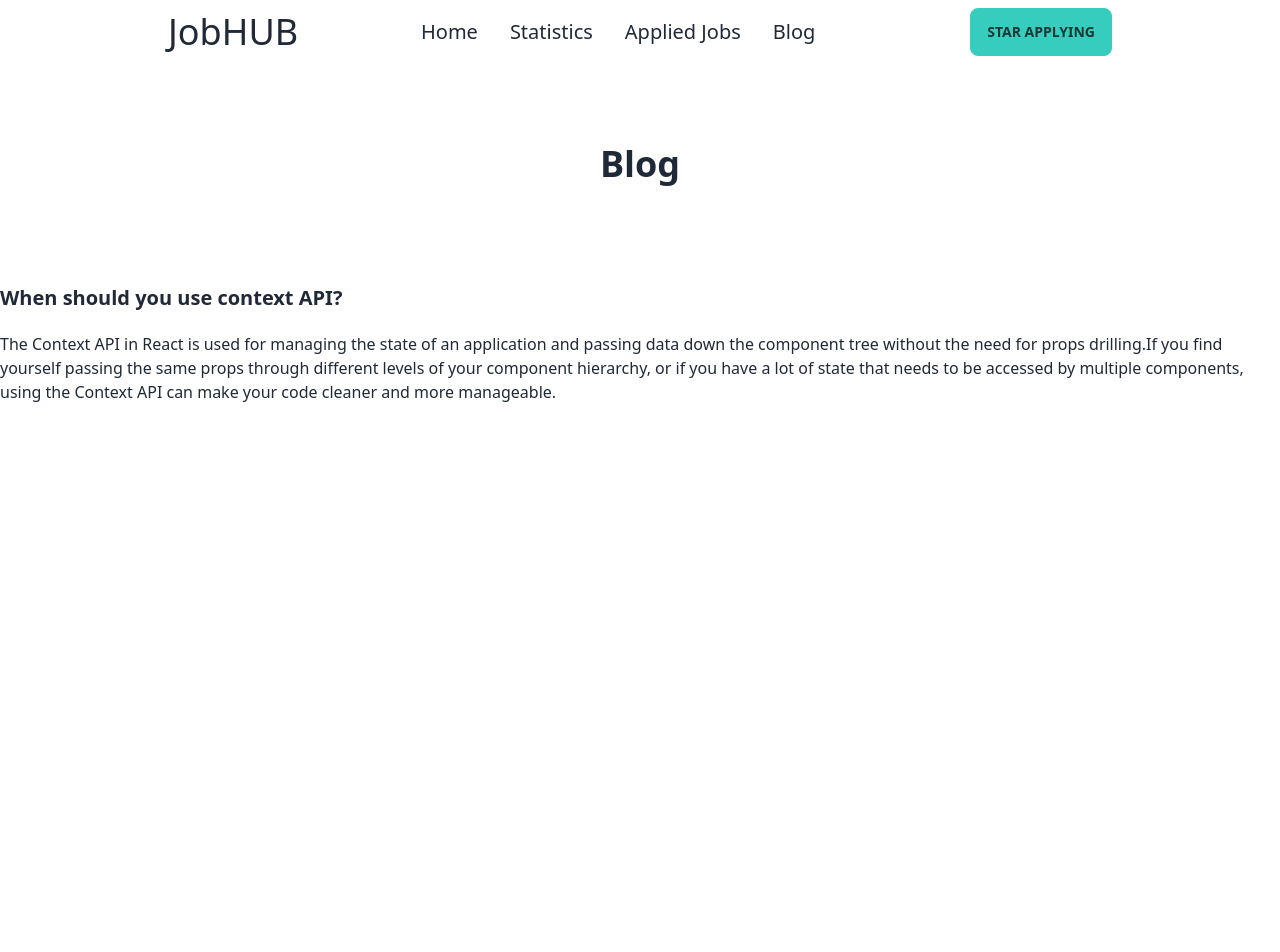
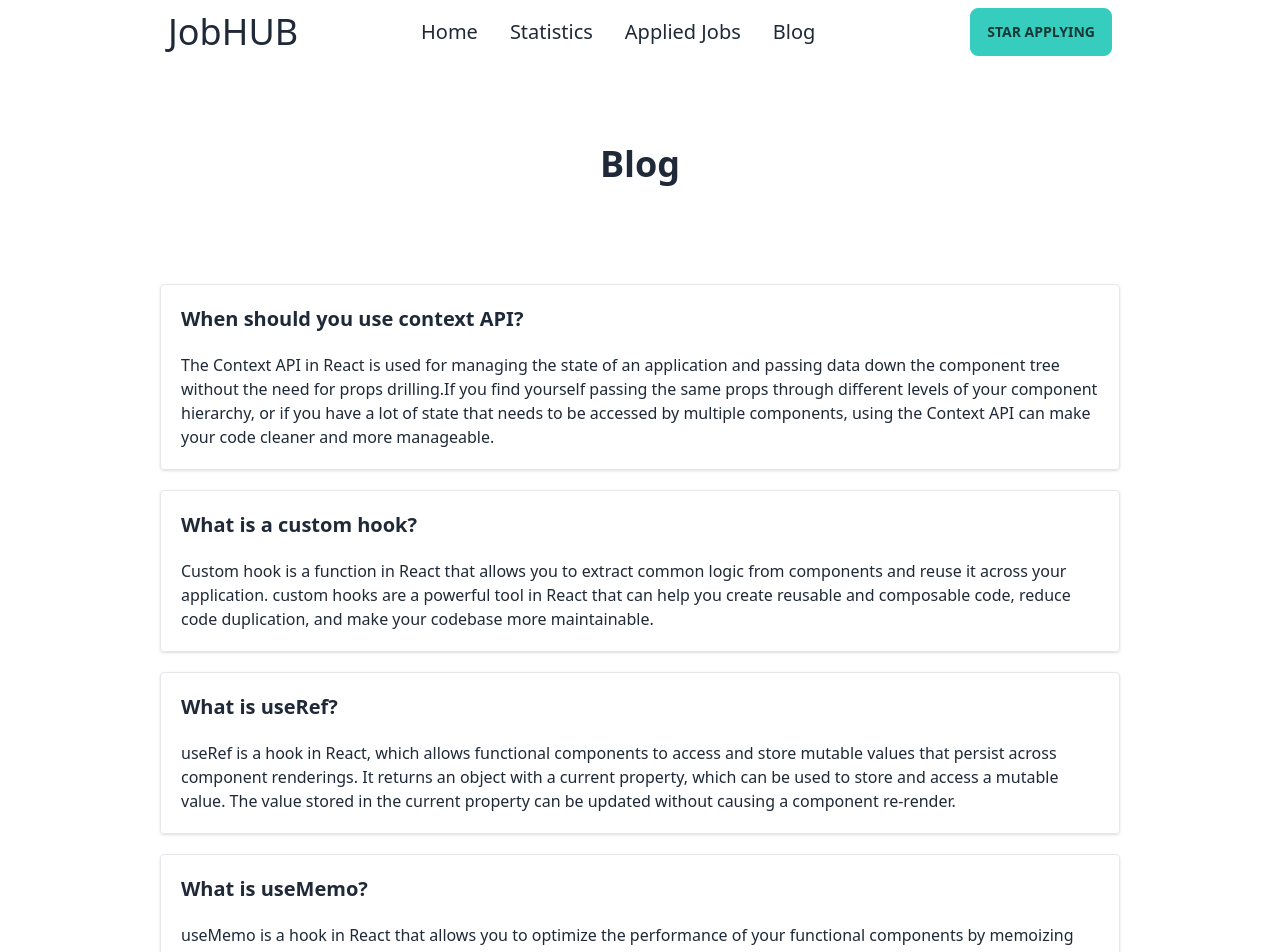
Before and after one commit to jewelislam360/a9-career-hub, a React (Vite) app: page /blog in a window 1280 px wide. Shown: the top 952 px of the page. Before the commit the page ends 800 px from the top, so only its background shows below. Built offline with nearby package versions, Linux system fonts and the light colour scheme.

Commit message:
blog page update

```diff
--- a/src/Components/Blog/Blog.jsx
+++ b/src/Components/Blog/Blog.jsx
@@ -6,14 +6,24 @@ const Blog = () => {
             <div>
             <h1 className='text-center py-20 text-4xl font-bold' > Blog</h1>
         </div>
-        <div>
-            <div className='flex flex-col gap-5 mt-5'>
+        <div className='w-[75%] mx-auto'>
+            <div className='flex flex-col gap-5 mt-5 border rounded shadow p-5'>
                 <h2 className='font-bold text-xl'>When should you use context API?</h2>
                 <p>The Context API in React is used for managing the state of an application and passing data down the component tree without the need for props drilling.If you find yourself passing the same props through different levels of your component hierarchy, or if you have a lot of state that needs to be accessed by multiple components, using the Context API can make your code cleaner and more manageable.</p>
             </div>
-            <div></div>
-            <div></div>
-            <div></div>
+            <div className='flex flex-col gap-5 mt-5 border rounded shadow p-5'>
+                <h2 className='font-bold text-xl'>What is a custom hook?</h2>
+                <p>Custom hook is a function in React that allows you to extract common logic from components and reuse it across your application. custom hooks are a powerful tool in React that can help you create reusable and composable code, reduce code duplication, and make your codebase more maintainable.</p>
+            </div>
+            <div className='flex flex-col gap-5 mt-5 border rounded shadow p-5'>
+                <h2 className='font-bold text-xl'>What is useRef?</h2>
+                <p>useRef is a hook in React, which allows functional components to access and store mutable values that persist across component renderings. It returns an object with a current property, which can be used to store and access a mutable value. The value stored in the current property can be updated without causing a component re-render.</p>
+            </div>
+            <div className='flex flex-col gap-5 mt-5 border rounded shadow p-5'>
+                <h2 className='font-bold text-xl'>What is useMemo?</h2>
+                <p>useMemo is a hook in React that allows you to optimize the performance of your functional components by memoizing the results of expensive calculations.The basic idea behind useMemo is that it will only recompute the memoized value when one of its dependencies changes. This can help avoid expensive calculations being repeated unnecessarily on each component render.</p>
+            </div>
+
         </div>
 
         </div>
```
